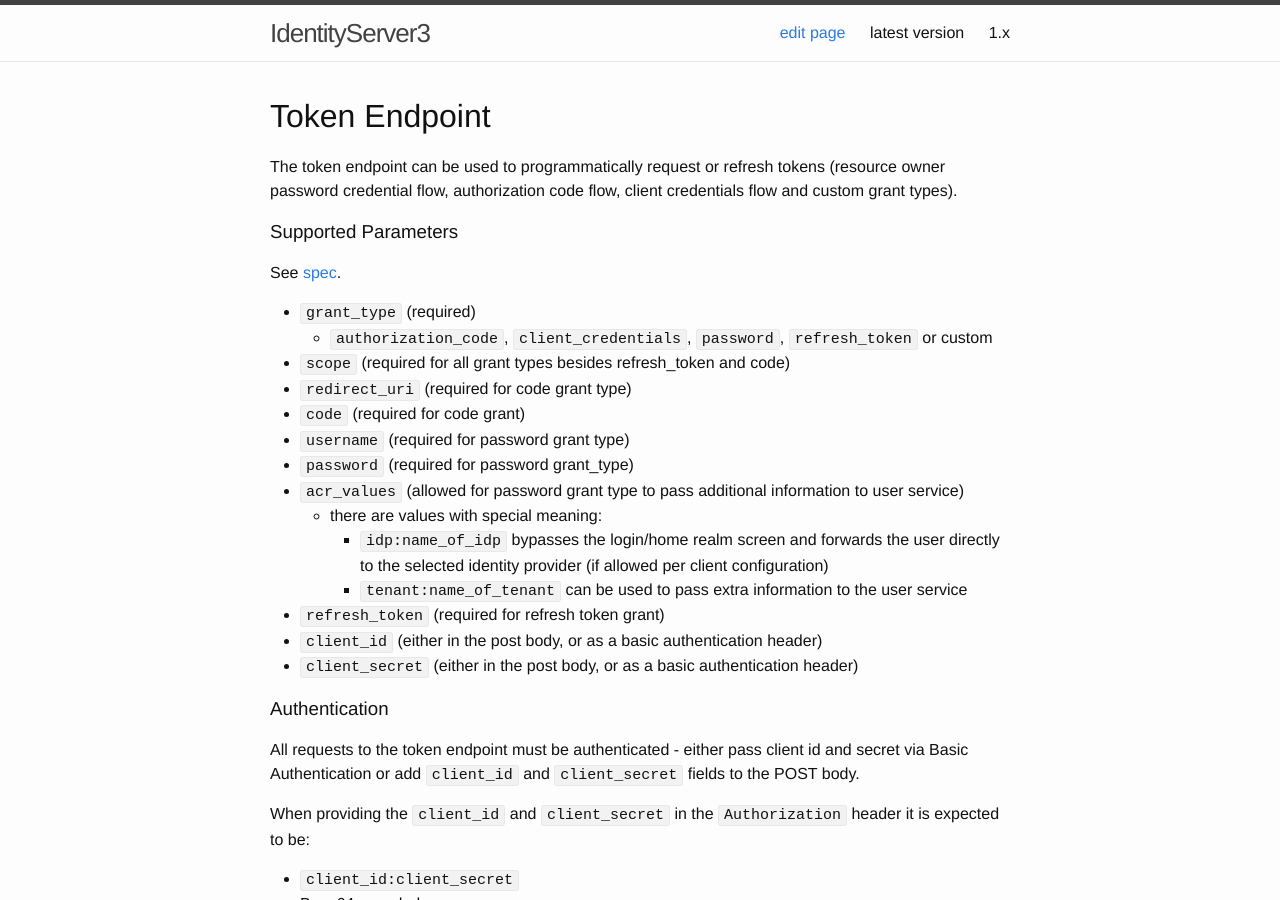
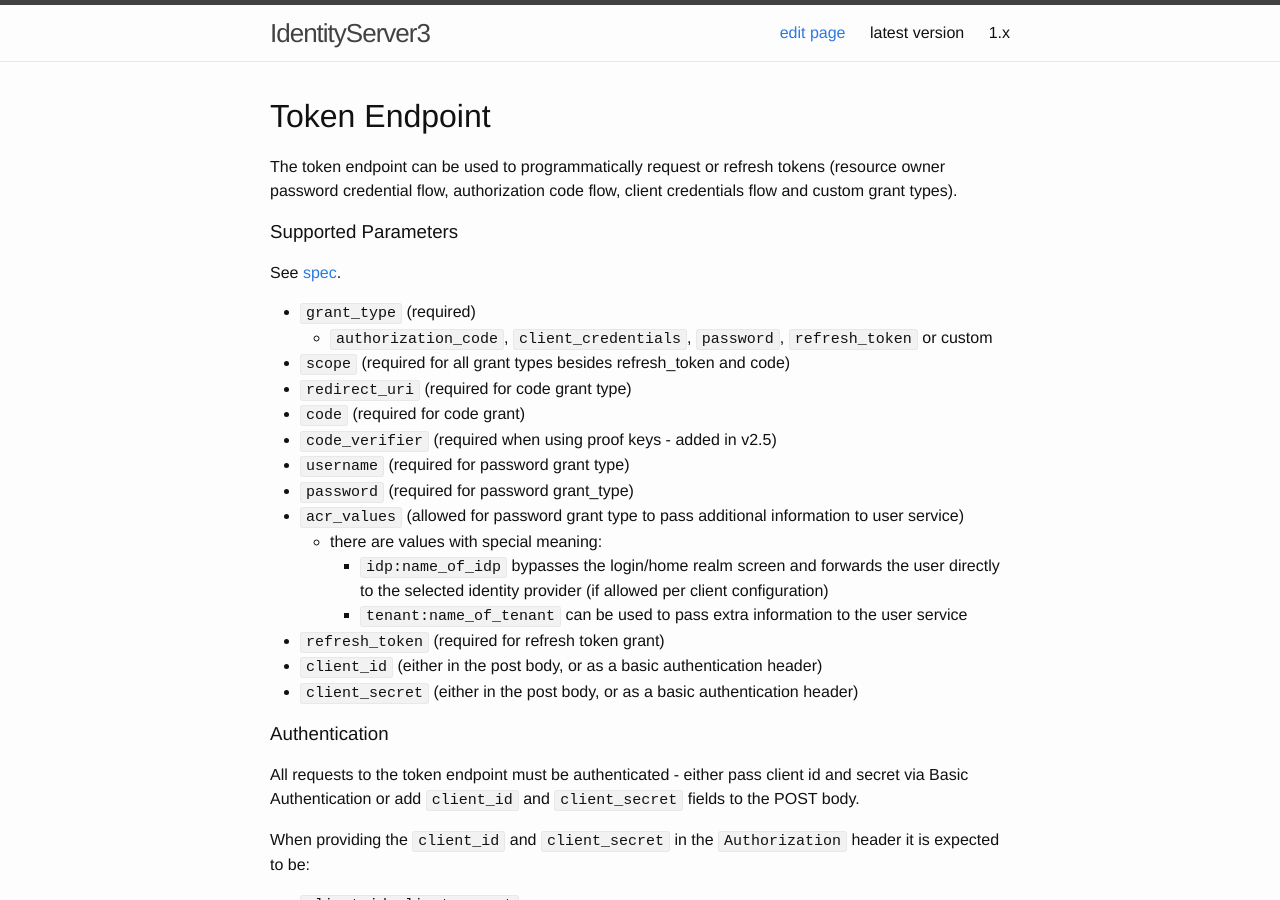
Before and after one commit to IdentityServer/Documentation, a Jekyll site: the page built from docsv2/endpoints/token.md, in a window 1280 px wide and 900 px high. Built offline with Jekyll 4.4.1, drawn with Linux system fonts in a browser that asks for light colours; Markdown is read by kramdown in place of the engine named in the settings.

Commit message:
Update token.md

```diff
--- a/docsv2/endpoints/token.md
+++ b/docsv2/endpoints/token.md
@@ -15,6 +15,7 @@
 - `scope` (required for all grant types besides refresh_token and code)
 - `redirect_uri` (required for code grant type)
 - `code` (required for code grant)
+- `code_verifier` (required when using proof keys - added in v2.5)
 - `username` (required for password grant type)
 - `password` (required for password grant_type)
 - `acr_values` (allowed for password grant type to pass additional information to user service)
```
